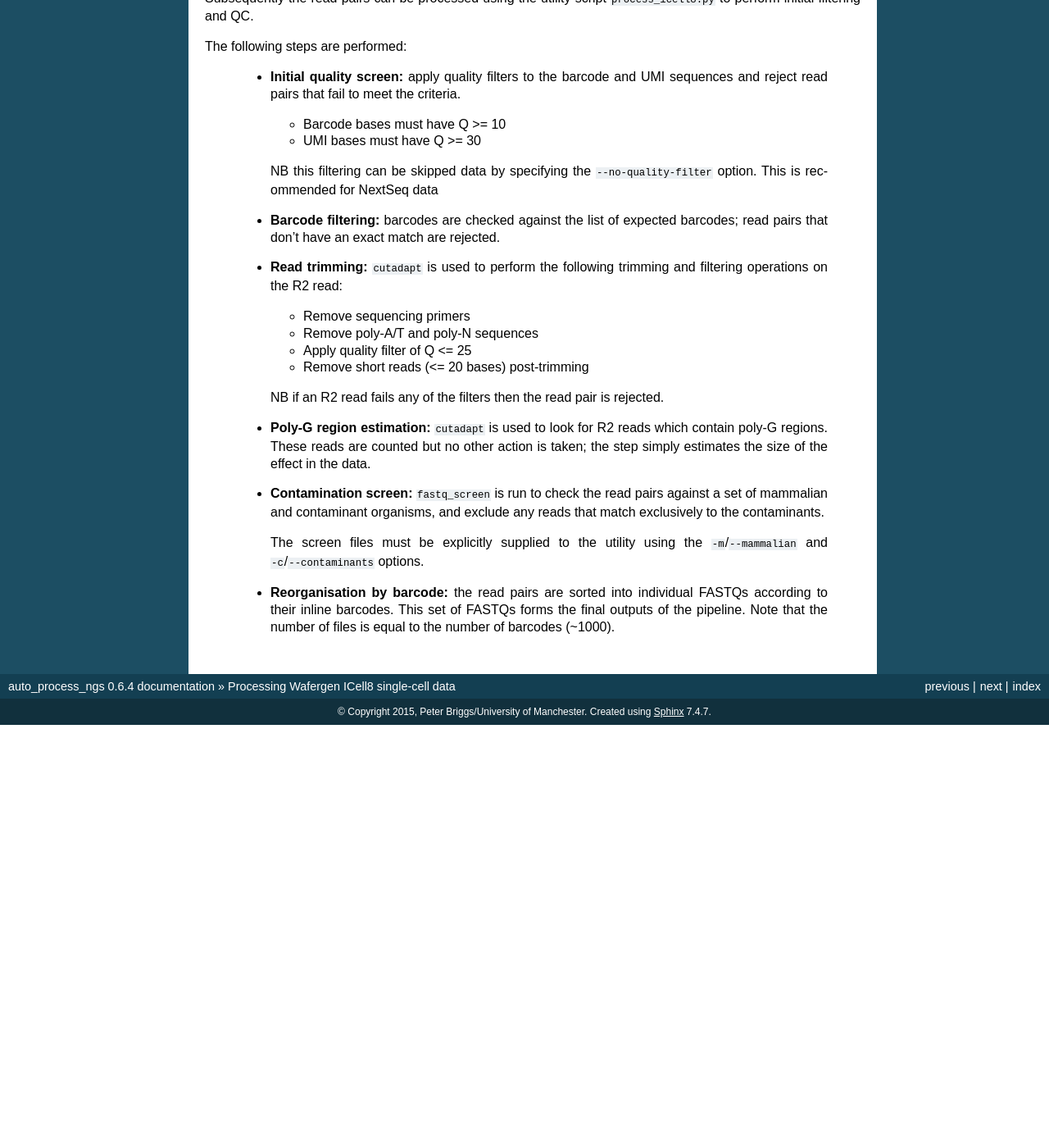
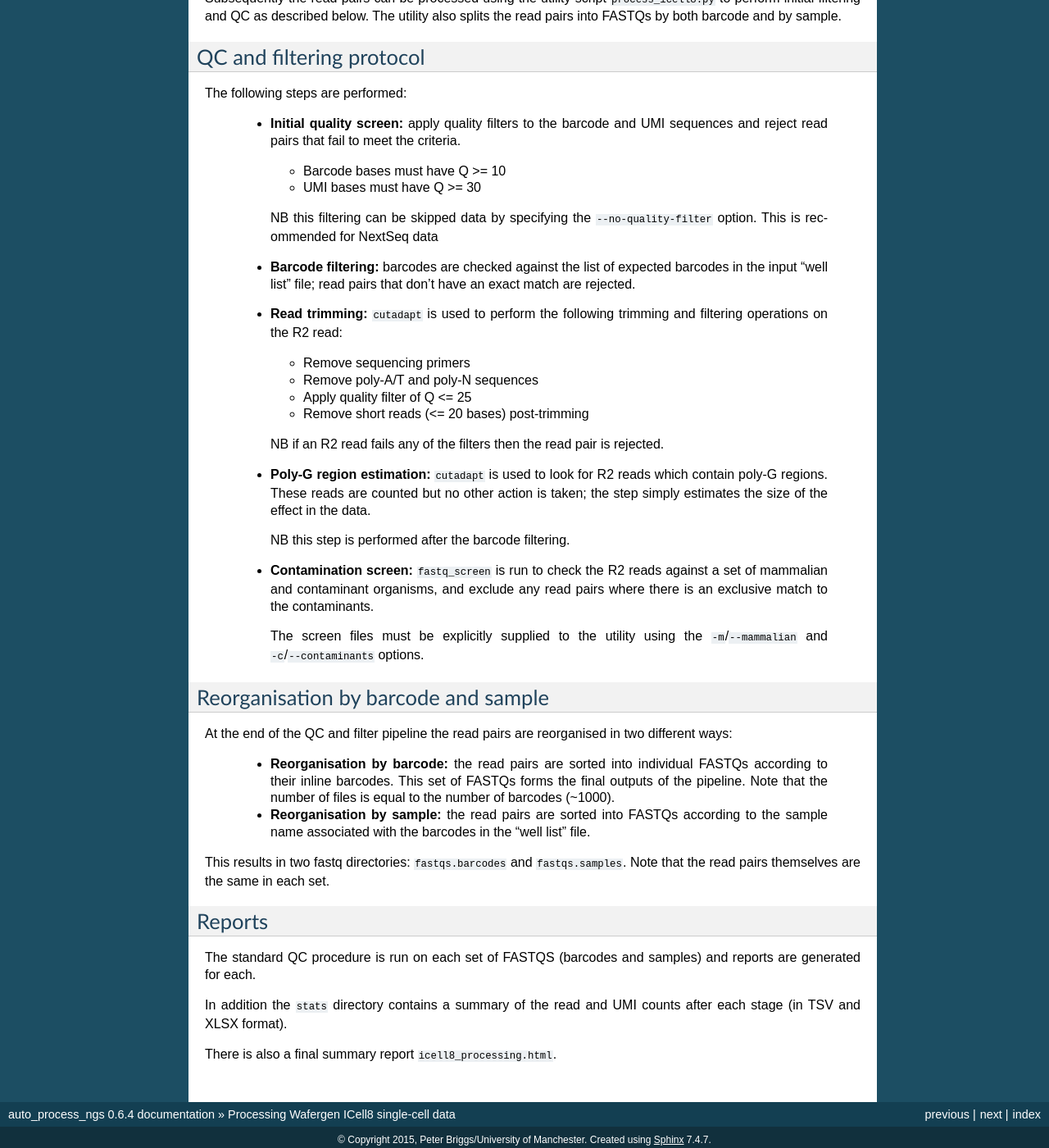
Before and after one commit to fls-bioinformatics-core/auto_process_ngs, a Sphinx documentation site: the page built from docs/source/icell8.rst, in a window 1280 px wide and 1400 px high, scrolled down 513 px. Shown: the whole window at 82% size. Built offline with Sphinx 7.4.7, drawn with Linux system fonts in a browser that asks for light colours; before the commit the page ends 1397 px from its top, so only the background shows below that; some of the changed text lies outside the part shown.

Commit message:
Update the ICell8 processing documentation.

```diff
--- a/docs/source/icell8.rst
+++ b/docs/source/icell8.rst
@@ -26,7 +26,12 @@ This is recommended to stop unintentional trimming of UMI sequences
 part of an adapter sequence.
 
 Subsequently the read pairs can be processed using the utility script
-``process_icell8.py`` to perform initial filtering and QC.
+``process_icell8.py`` to perform initial filtering and QC as described
+below. The utility also splits the read pairs into FASTQs by both
+barcode and by sample.
+
+QC and filtering protocol
+-------------------------
 
 The following steps are performed:
 
@@ -40,9 +45,11 @@ The following steps are performed:
    ``--no-quality-filter`` option. This is recommended for NextSeq
    data
 
+
  * **Barcode filtering:** barcodes are checked against the list of
-   expected barcodes; read pairs that don't have an exact match are
-   rejected.
+   expected barcodes in the input "well list" file; read pairs that
+   don't have an exact match are rejected.
+
 
  * **Read trimming:** ``cutadapt`` is used to perform the following
    trimming and filtering operations on the R2 read:
@@ -55,19 +62,49 @@ The following steps are performed:
    NB if an R2 read fails any of the filters then the read pair is
    rejected.
 
+
  * **Poly-G region estimation:** ``cutadapt`` is used to look for
    R2 reads which contain poly-G regions. These reads are counted but
    no other action is taken; the step simply estimates the size of
    the effect in the data.
 
+   NB this step is performed after the barcode filtering.
+
+
  * **Contamination screen:** ``fastq_screen`` is run to check the
-   read pairs against a set of mammalian and contaminant organisms, and
-   exclude any reads that match exclusively to the contaminants.
+   R2 reads against a set of mammalian and contaminant organisms, and
+   exclude any read pairs where there is an exclusive match to the
+   contaminants.
 
    The screen files must be explicitly supplied to the utility using
    the ``-m``/``--mammalian`` and ``-c``/``--contaminants`` options.
+
+Reorganisation by barcode and sample
+------------------------------------
+
+At the end of the QC and filter pipeline the read pairs are
+reorganised in two different ways:
 
  * **Reorganisation by barcode:** the read pairs are sorted into
    individual FASTQs according to their inline barcodes. This set of
    FASTQs forms the final outputs of the pipeline. Note that the
    number of files is equal to the number of barcodes (~1000).
+
+ * **Reorganisation by sample:** the read pairs are sorted into FASTQs
+   according to the sample name associated with the barcodes in the
+   "well list" file.
+
+This results in two fastq directories: ``fastqs.barcodes`` and
+``fastqs.samples``. Note that the read pairs themselves are the same
+in each set.
+
+Reports
+-------
+
+The standard QC procedure is run on each set of FASTQS (barcodes and
+samples) and reports are generated for each.
+
+In addition the ``stats`` directory contains a summary of the read
+and UMI counts after each stage (in TSV and XLSX format).
+
+There is also a final summary report ``icell8_processing.html``.
```
